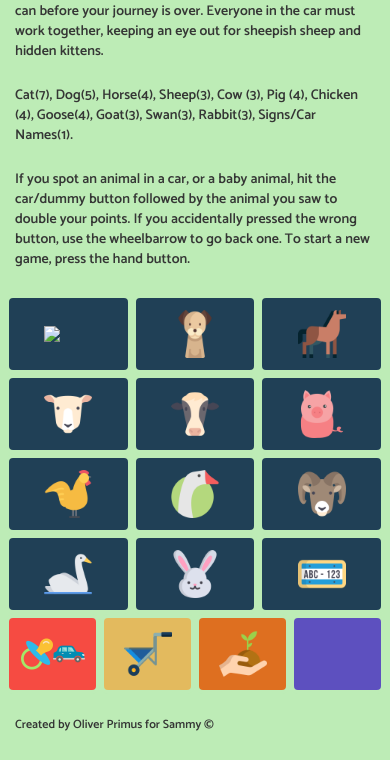
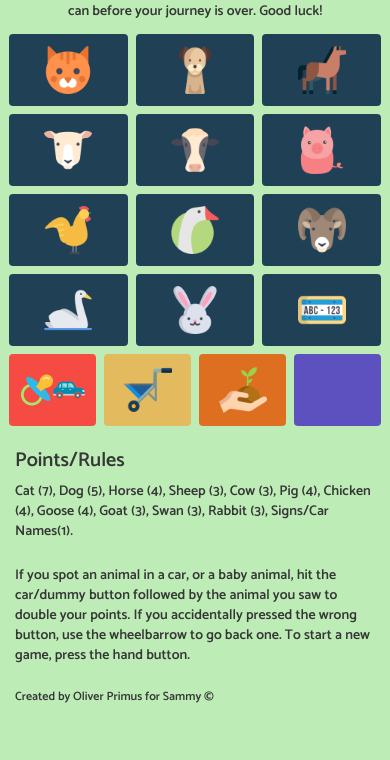
Before and after one commit to oliverprimus/thecargame, a plain HTML site: page index.html in a window 390 px wide. Shown: the part 84-844 px from the top of the page. Drawn offline with nearby package versions, Linux system fonts and the light colour scheme.

Commit message:
Updated mobile function.

```diff
--- a/index.html
+++ b/index.html
@@ -19,13 +19,17 @@
     <div class="row">
       <div class="col-md-3 col-xs-12">
         <h1 class="main">The Car Game</h1>
-        <h3>How to Play</h3>
-        <p>The Car Game is very simple: spot as many animals as you can before your journey is over. Everyone in the car must work together, keeping an eye out for sheepish sheep and hidden kittens. </p>
+        <h3 id="how">How to Play</h3>
+        <p id="description">The Car Game is very simple: spot as many animals as you can before your journey is over. Good luck!</p>
 
+<div class="desktop-description">
           <h3>Points/Rules</h3>
           <p>Cat(7), Dog(5), Horse(4), Sheep(3), Cow (3), Pig (4), Chicken (4), Goose(4), Goat(3), Swan(3), Rabbit(3), Signs/Car Names(1).</p>
 
           <p>If you spot an animal in a car, or a baby animal, hit the car/dummy button followed by the animal you saw to double your points. If you accidentally pressed the wrong button, use the wheelbarrow to go back one. To start a new game, press the hand button. </p>
+          </div>
+
+
         </div>
 
 
@@ -34,7 +38,7 @@
     <div class="row">
       <!-- Row 1 -->
       <div id="cat" onclick="addToTotal(7)" class="col-md-3 col-xs-4 card">
-        <img src="./reources/images/cat.png">
+        <img src="./resources/images/cat.png">
       </div>
 
       <div id="dog" onclick="addToTotal(5)" class="col-md-3 col-xs-4 card">
@@ -105,6 +109,12 @@
 </div>
 </div>
 
+<div class="mobile-description">
+          <h3 class="mobile-points">Points/Rules</h3>
+          <p>Cat (7), Dog (5), Horse (4), Sheep (3), Cow (3), Pig (4), Chicken (4), Goose (4), Goat (3), Swan (3), Rabbit (3), Signs/Car Names(1).</p>
+
+          <p>If you spot an animal in a car, or a baby animal, hit the car/dummy button followed by the animal you saw to double your points. If you accidentally pressed the wrong button, use the wheelbarrow to go back one. To start a new game, press the hand button. </p>
+          </div>
 
   <!-- Footer -->
   <footer>
--- a/resources/css/style.css
+++ b/resources/css/style.css
@@ -34,6 +34,12 @@ h5 {
   font-size: 4rem;
   margin: auto;
 }
+
+.mobile-description {
+  display: none;
+}
+
+
 /*Game*/
 .card {
   height: 8.5rem;
@@ -118,6 +124,14 @@ margin-top: 0.75rem;
       margin-top: 0;
     }
 
+    .mobile-description {
+      display:block;
+    }
+
+        .desktop-description {
+          display: none;
+        }
+
 #b {
   width: 2rem;
 }
@@ -139,9 +153,7 @@ margin-top: 0.75rem;
   margin-top: 0.5rem;
     }
 
-    h3 {
-      display: none;
-    }
+
 
     p {
       margin-bottom: 1.5rem;
@@ -162,8 +174,19 @@ margin-top: 0.75rem;
     }
 
 #game {
+  margin-top: -1rem;
   padding: 0 1.25rem;
 }
 
+#how {
+display: none;
+}
+
+#description {
+  text-align: center;
+}
+
+
+
 
 }
```
